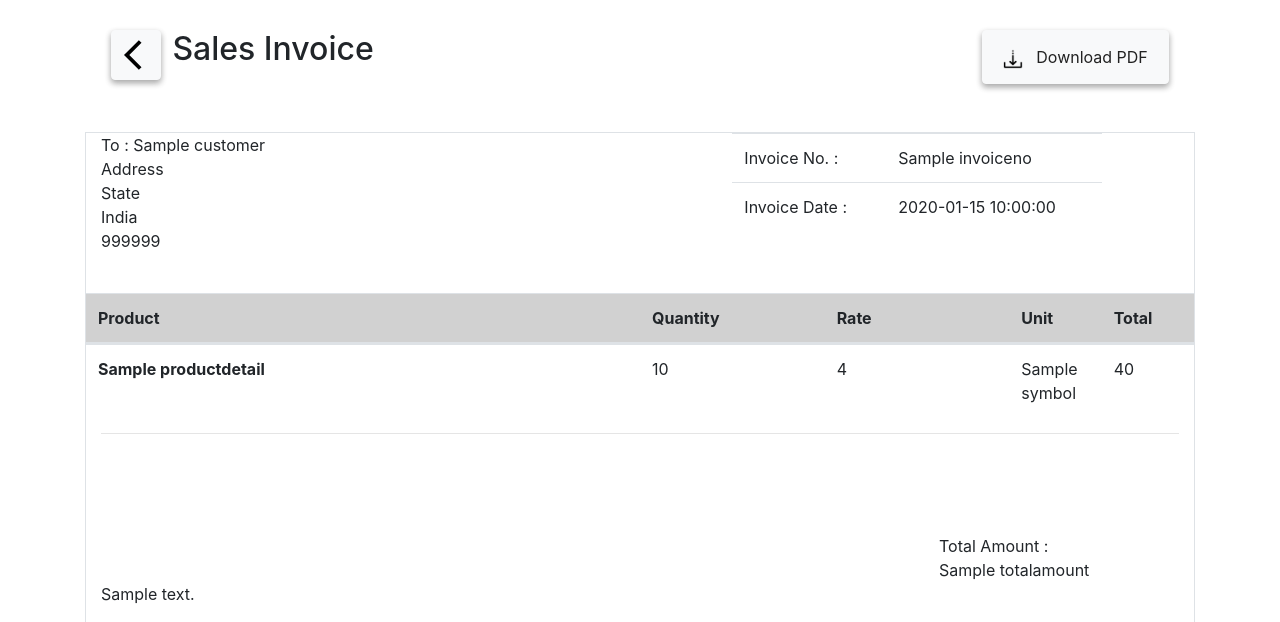
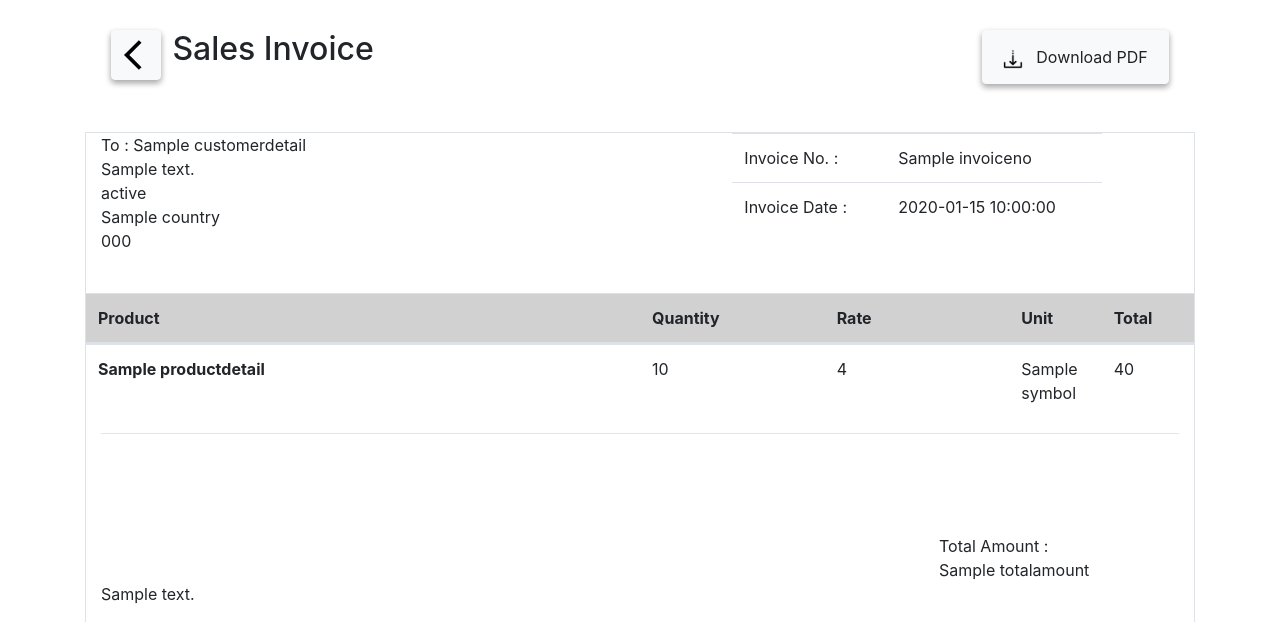
Before and after one commit to shubhams1997/acsystem, a Flask app: template acsystem/templates/transactiontemplate/invoicedetail.html in a window 1280 px wide. Shown: the part 70-692 px from the top of the page. Run offline with Flask 2, Linux system fonts and the light colour scheme; the template is opened without the code that fills it: most values are stand-ins (such as "Sample title", 1, 10 or a date in 2020); some libraries are stand-ins or nearby versions.

```diff
--- a/acsystem/customer/forms.py
+++ b/acsystem/customer/forms.py
@@ -6,7 +6,7 @@ from flask_login import current_user
 
 class CustomerForm(FlaskForm):
     name = StringField('Customer Name', validators=[DataRequired(), Length(min=3, max=40)])
-    first = StringField('First Name', validators=[Optional(), Length(min=3, max=40)])
+    first = StringField('First Name', validators=[DataRequired(), Length(min=3, max=40)])
     last = StringField('Last Name', validators=[Optional(), Length(min=3, max=40)])
     mailingname = StringField('Mailing Name', validators=[Length(min=3, max=40), DataRequired()])
     address = StringField('Address', validators=[Length(min=5, max=100), Optional()])
@@ -29,7 +29,7 @@ class CustomerForm(FlaskForm):
 class CustomerUpdateForm(FlaskForm):
     vdname = StringField('Product Name', validators=[DataRequired()])
     name = StringField('Customer Name', validators=[DataRequired(), Length(min=3, max=40)])
-    first = StringField('First Name', validators=[Optional(), Length(min=3, max=40)])
+    first = StringField('First Name', validators=[DataRequired(), Length(min=3, max=40)])
     last = StringField('Last Name', validators=[Optional(), Length(min=3, max=40)])
     mailingname = StringField('Mailing Name', validators=[Length(min=3, max=40), DataRequired()])
     address = StringField('Address', validators=[Length(min=5, max=100), Optional()])
--- a/acsystem/models.py
+++ b/acsystem/models.py
@@ -84,6 +84,7 @@ class Customer(db.Model):
     openingbalance = db.Column(db.Integer, default=0, nullable=False)
     currentbalance = db.Column(db.Integer, default=0, nullable=False)
     description = db.Column(db.Text)
+    sale = db.relationship('Sales', lazy=True, backref="customerdetail", cascade="all, delete-orphan")
     company_id = db.Column(db.Integer, db.ForeignKey('company.id', ondelete="CASCADE"), nullable=False)
 
     def __repr__(self):
--- a/acsystem/templates/transactiontemplate/invoice.html
+++ b/acsystem/templates/transactiontemplate/invoice.html
@@ -26,7 +26,7 @@
                 <tr>
                     <!-- <th scope="row">{{sale.date.day}} / {{sale.date.month}} / {{sale.date.year }}</th> -->
                     <th> {{sale.date}}</th>
-                    <td>{{ sale.customer }}</td>
+                    <td>{{ sale.customerdetail.name }}</td>
                     <td>{{ sale.totalamount }}</td>
                     <td>
                         <a href="{{url_for('transactions.invoice_detail', invoice_id = sale.id)}}">
@@ -39,9 +39,9 @@
             {% for page_num in sales.iter_pages(left_edge=1, right_edge=1, left_current=1, right_current=2) %}
                 {% if page_num %}
                     {% if sales.page == page_num %}
-                    <a class="btn btn-info mb-4" href="{{url_for('transactions.invoice', page=page_num)}}">{{ page_num }}</a>
+                    <a class="btn mb-4 color" href="{{url_for('transactions.invoice', page=page_num)}}">{{ page_num }}</a>
                     {% else %}
-                        <a class="btn btn-outline-info mb-4" href="{{url_for('transactions.invoice', page=page_num)}}">{{ page_num }}</a>
+                        <a class="btn mb-4" style="background-color: #c1c1c1;" href="{{url_for('transactions.invoice', page=page_num)}}">{{ page_num }}</a>
                     {% endif %}
                 {% else %}
                     ...
--- a/acsystem/templates/transactiontemplate/invoicedetail.html
+++ b/acsystem/templates/transactiontemplate/invoicedetail.html
@@ -31,7 +31,7 @@
         </button>
         <h2 class="float-left">Sales Invoice </h2>
         <ul class="nav justify-content-end">
-            <li class="btn btn-light float-right">
+            <li class="btn btn-light color float-right">
                 <a class="nav-link" href="{{ url_for('transactions.invoice_download', invoice_id=invoice.id) }}">
                     <img src="{{url_for('static', filename='images/download.png')}}" width="20px" alt=""> &nbsp; Download PDF</a>
             </li>
@@ -45,14 +45,14 @@
                             <div id="customerarea">
                                 <div class="form-group">
                                     <div class="autocomplete" style="width:80%;">
-                                        To : {{invoice.customer}}
+                                        To : {{invoice.customerdetail.name}}
                                     </div>
                                     <br>
                                     <div id="customer-detail">
-                                        <span id="customer-address">Address</span> <br>
-                                        <span id="customer-state">State</span><br>
-                                        <span id="customer-country">India</span><br>
-                                        <span id="customer-phone">999999</span><br>
+                                        <span id="customer-address">{{invoice.customerdetail.address}}</span> <br>
+                                        <span id="customer-state">{{invoice.customerdetail.state}}</span><br>
+                                        <span id="customer-country">{{invoice.customerdetail.country}}</span><br>
+                                        <span id="customer-phone">{{invoice.customerdetail.phoneno}}</span><br>
                                     </div>
                                 </div>
                             </div>
```
Also changed, not shown: acsystem/templates/transactiontemplate/invoicepdfdownload.html (+5 -5 lines), acsystem/transactions/routes.py (+13 -1 lines), acsystem/site.db.
